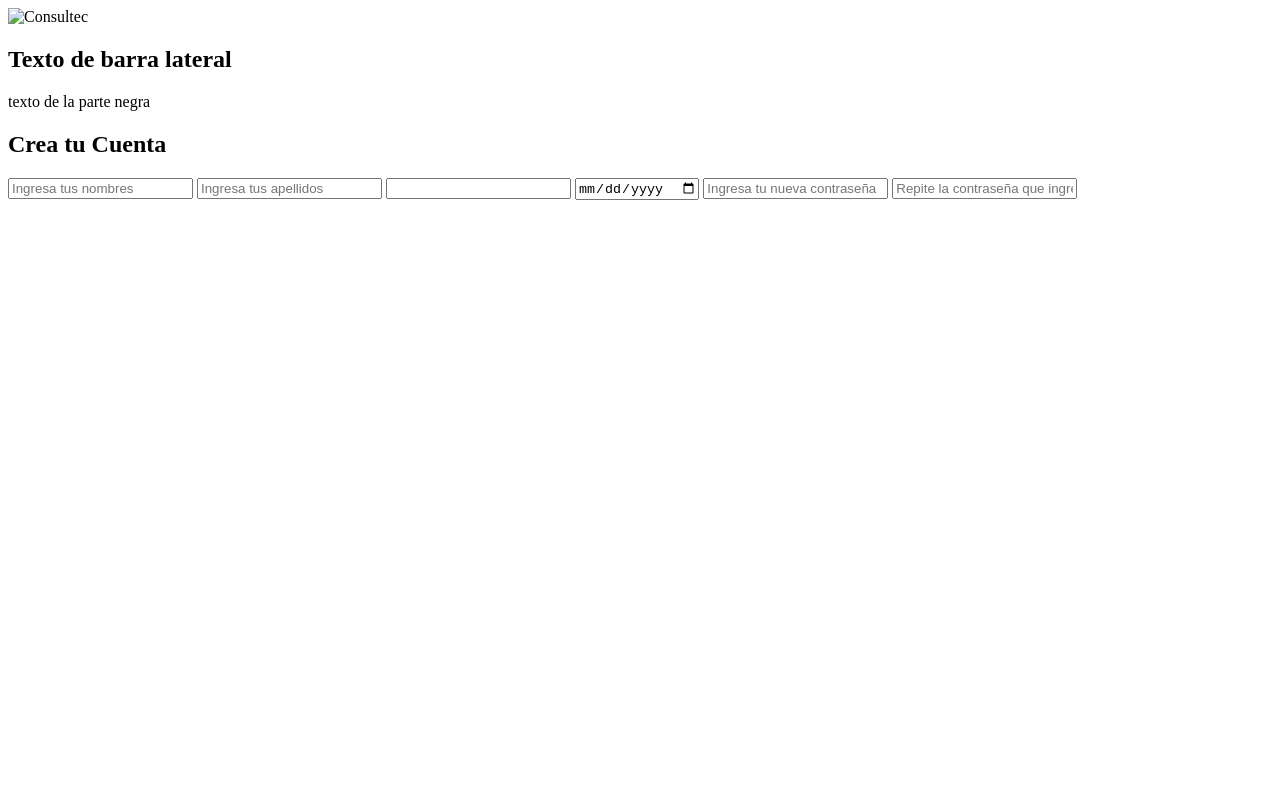
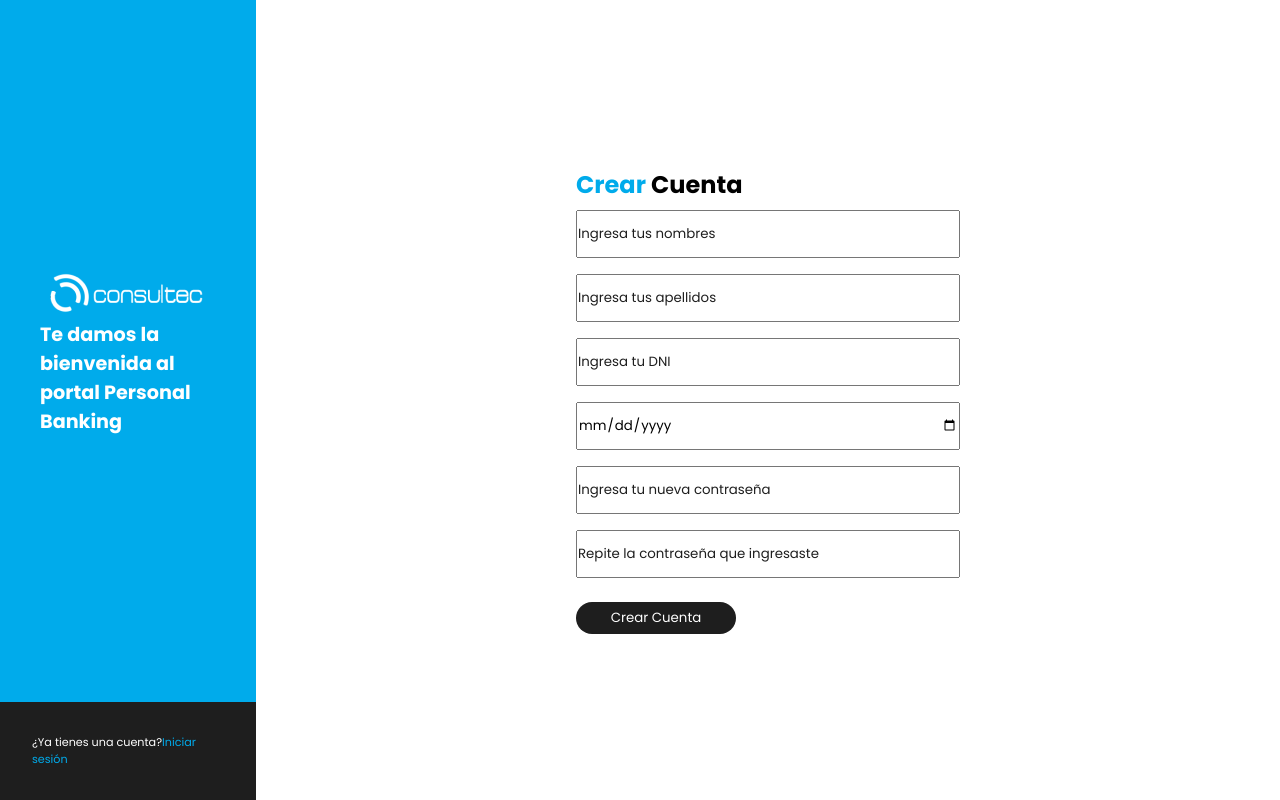
Before and after one commit to DanielAlman01/Personal-Banking, a website: page registro.html in a window 1280 px wide. Drawn offline with Linux system fonts and the light colour scheme.

Commit message:
pagina registro

```diff
--- a/css/registro.css
+++ b/css/registro.css
@@ -0,0 +1,100 @@
+:root{
+    --primario: #00ABEB;
+    --oscuro: #1E1E1E;
+
+}
+
+html {
+    box-sizing: border-box;
+  }
+  *, *:before, *:after {
+    box-sizing: inherit;
+    margin: 0;
+    padding: 0;
+    font-family: poppins;
+  }
+.wrapper{
+    display: flex;
+    max-height: 100vh;
+    min-height: 100vh;
+}
+
+.sidebar{
+    display: flex;
+    flex-direction: column;
+    flex: 1;
+    background-color:var(--primario);
+}
+
+.sidebar-princ{
+    display: flex;
+    flex-direction: column;
+    padding: 0 2.5rem;
+    font-size: 0.8rem;
+    color: white;
+    flex: 2;
+    align-items: center;
+    justify-content: center;
+}
+
+.sidebar-foot{
+    background-color: var(--oscuro);
+    color: white;
+    padding: 2rem;
+    font-size: 0.7rem;
+}
+
+#login{
+    text-decoration: none;
+    color: var(--primario);
+    cursor: pointer;
+}
+
+#login:hover{
+    color: white;
+}
+
+.content{
+    display: flex;
+    flex-direction: column;
+    align-items: center;
+    justify-content: center;
+    flex: 4;
+    max-height: 100vh;
+    min-height: 100vh;
+}
+
+.content h1{
+    text-align: start;
+}
+
+.formulario{
+    display: flex;
+    flex-direction: column;
+    width: 24rem;
+}
+
+.inputRegistro{
+
+    height: 3rem;
+    margin: .5rem 0;
+
+}
+
+.inputRegistro::placeholder{
+    color: var(--oscuro);
+}
+
+.btnCrearCuenta{
+    width: 10rem;
+    height: 2rem;
+    border: none;
+    border-radius: 2rem;
+    margin-top: 1rem;
+    background-color: var(--oscuro);
+    color: white;
+}
+
+h1 span{
+    color: var(--primario);
+}
--- a/registro.html
+++ b/registro.html
@@ -3,36 +3,45 @@
 <head>
     <meta charset="UTF-8">
     <meta name="viewport" content="width=device-width, initial-scale=1.0">
+    <link rel="stylesheet" href="./css/registro.css">
+    <link rel="preconnect" href="https://fonts.googleapis.com">
+    <link rel="preconnect" href="https://fonts.gstatic.com" crossorigin>
+    <link href="https://fonts.googleapis.com/css2?family=Poppins:ital,wght@0,100;0,200;0,300;0,400;0,500;0,600;0,700;0,800;0,900;1,100;1,200;1,300;1,400;1,500;1,600;1,700;1,800;1,900&display=swap"
+    rel="stylesheet">
     <title>Registro</title>
 </head>
-<body>
-    <section>
-        <div>
+<body class="wrapper">
+    <section class="sidebar">
+        <div class="sidebar-princ">
 
-            <img src="#" alt="Consultec">
+            <img src="./Imagenes/LogoConsulTec.png" alt="Consultec">
             <h2>
-                Texto de barra lateral
+                Te damos la bienvenida al portal Personal Banking
             </h2>
 
         </div>
 
-        <div>
+        <div class="sidebar-foot">
 
-            <p>texto de la parte negra<a href="#"></a></p>
+            <p>¿Ya tienes una cuenta?<a href="#" id="login">Iniciar sesión</a></p>
 
         </div>
     </section>
 
-    <section>
-        <h1>Crea tu Cuenta</h1>
-        <form action="">
-            <input type="text" name="nombres" id="nombres" placeholder="Ingresa tus nombres">
-            <input type="text" name="apellidos" id="apellidos" placeholder="Ingresa tus apellidos">
-            <input type="text" name="identificacion" id="dni" placeholder="">
-            <input type="date" name="fechaNacimiento" id="fechaNac" placeholder="Ingresa tu DNI">
-            <input type="password" name="contraseña" id="contraseña" placeholder="Ingresa tu nueva contraseña">
-            <input type="password" name="reptcontraseña" id="reptcontraseña" placeholder="Repite la contraseña que ingresaste">
-        </form>
+    <section class="content">
+        <div>
+            <h1><span>Crear</span> Cuenta</h1>
+            <form action="" class="formulario">
+                <input type="text" name="nombres" id="nombres" placeholder="Ingresa tus nombres" class="inputRegistro">
+                <input type="text" name="apellidos" id="apellidos" placeholder="Ingresa tus apellidos" class="inputRegistro">
+                <input type="text" name="identificacion" id="dni" placeholder="Ingresa tu DNI" class="inputRegistro">
+                <input type="date" name="fechaNacimiento" id="fechaNac" placeholder="Ingresa tu DNI" class="inputRegistro">
+                <input type="password" name="contraseña" id="contraseña" placeholder="Ingresa tu nueva contraseña" class="inputRegistro">
+                <input type="password" name="reptcontraseña" id="reptcontraseña" placeholder="Repite la contraseña que ingresaste" class="inputRegistro">
+                <input type="submit" value="Crear Cuenta" class="btnCrearCuenta">
+            </form>
+        </div>
+
     </section>
 </body>
 </html>
```
